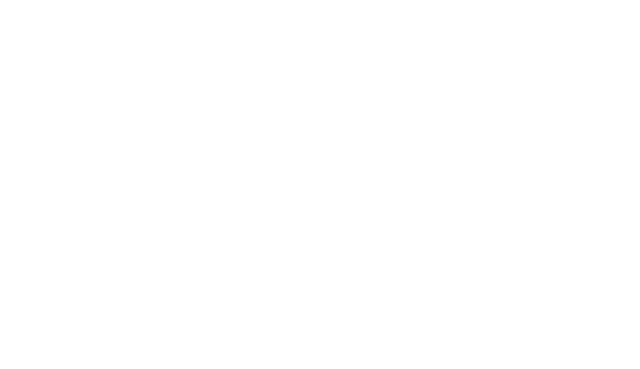
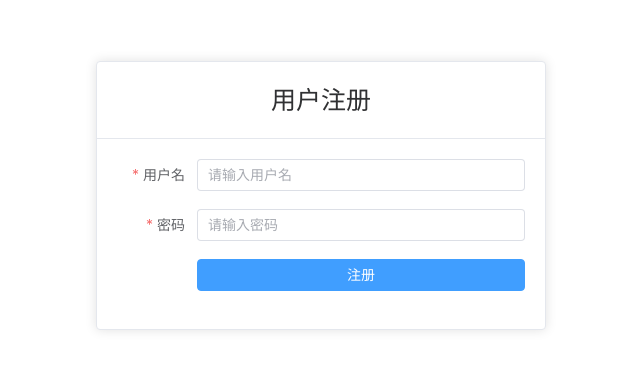
Before and after one commit to hulunkunzao/rednote, a Vue app in the folder frontend/: page /register in a window 1280 px wide. Before the commit this address had no page. Shown: the part 205-574 px from the top of the page, without its empty margins (319-959 px from the left). Built offline with nearby package versions, Linux system fonts and the light colour scheme.

Commit message:
feat(frontend): 添加注册页面及对应路由

```diff
--- a/frontend/src/router/index.js
+++ b/frontend/src/router/index.js
@@ -14,6 +14,11 @@
       name: 'profile',
       component: () => import('@/views/ProfileView.vue'),
     },
+    {
+      path: '/register',
+      name: 'register',
+      component: () => import('@/views/RegisterView.vue'),
+    },
   ],
 })
 
--- /dev/null
+++ b/frontend/src/views/RegisterView.vue
@@ -0,0 +1,90 @@
+<template>
+  <div class="register-container">
+    <el-card class="register-card">
+      <template #header>
+        <div class="card-header">
+          <span>用户注册</span>
+        </div>
+      </template>
+
+      <el-form :model="form" :rules="rules" ref="formRef" label-width="80px">
+        <el-form-item label="用户名" prop="username">
+          <el-input v-model="form.username" placeholder="请输入用户名" />
+        </el-form-item>
+
+        <el-form-item label="密码" prop="password">
+          <el-input
+            v-model="form.password"
+            type="password"
+            placeholder="请输入密码"
+            show-password
+          />
+        </el-form-item>
+        <el-form-item>
+          <el-button type="primary" @click="handleRegister" style="width: 100%">注册</el-button>
+        </el-form-item>
+      </el-form>
+    </el-card>
+  </div>
+</template>
+
+<script>
+import { registerApi } from '@/api/user.js'
+import { ElMessage } from 'element-plus'
+export default {
+  name: 'RegisterPage',
+  data() {
+    return {
+      form: {
+        username: '',
+        password: '',
+      },
+      rules: {
+        username: [
+          { required: true, message: '请输入用户名', trigger: 'blur' },
+          { min: 3, max: 10, message: '用户名长度需在 3 到 10 个字符之间', trigger: 'blur' },
+        ],
+        password: [
+          { required: true, message: '请输入密码', trigger: 'blur' },
+          { min: 6, max: 20, message: '密码长度需在 6 到 20 个字符之间', trigger: 'blur' },
+        ],
+      },
+    }
+  },
+  methods: {
+    async handleRegister() {
+      if (!this.$refs.formRef) return
+
+      try {
+        const valid = await this.$refs.formRef.validate()
+        if (valid) {
+          await registerApi(this.form)
+          ElMessage.success('注册成功，即将跳转登录...')
+          // this.$router.push('/login')
+        }
+      } catch (e) {
+        ElMessage.error(e.response?.data?.msg || '注册失败，请稍后重试')
+      }
+    },
+  },
+}
+</script>
+
+<style scoped>
+.register-container {
+  display: flex;
+  justify-content: center;
+  align-items: center;
+  min-height: 100vh;
+}
+
+.register-card {
+  width: 450px;
+}
+
+.card-header {
+  font-weight: bold;
+  font-size: 25px;
+  text-align: center;
+}
+</style>
```
